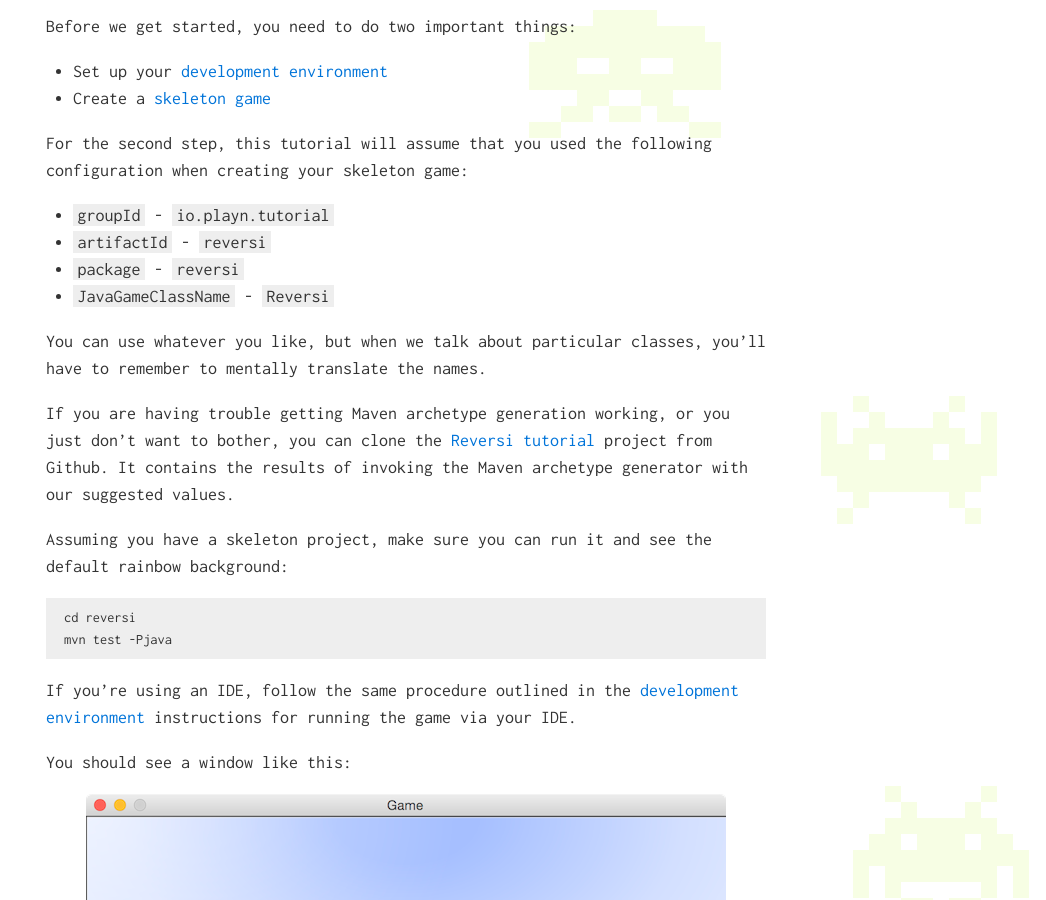
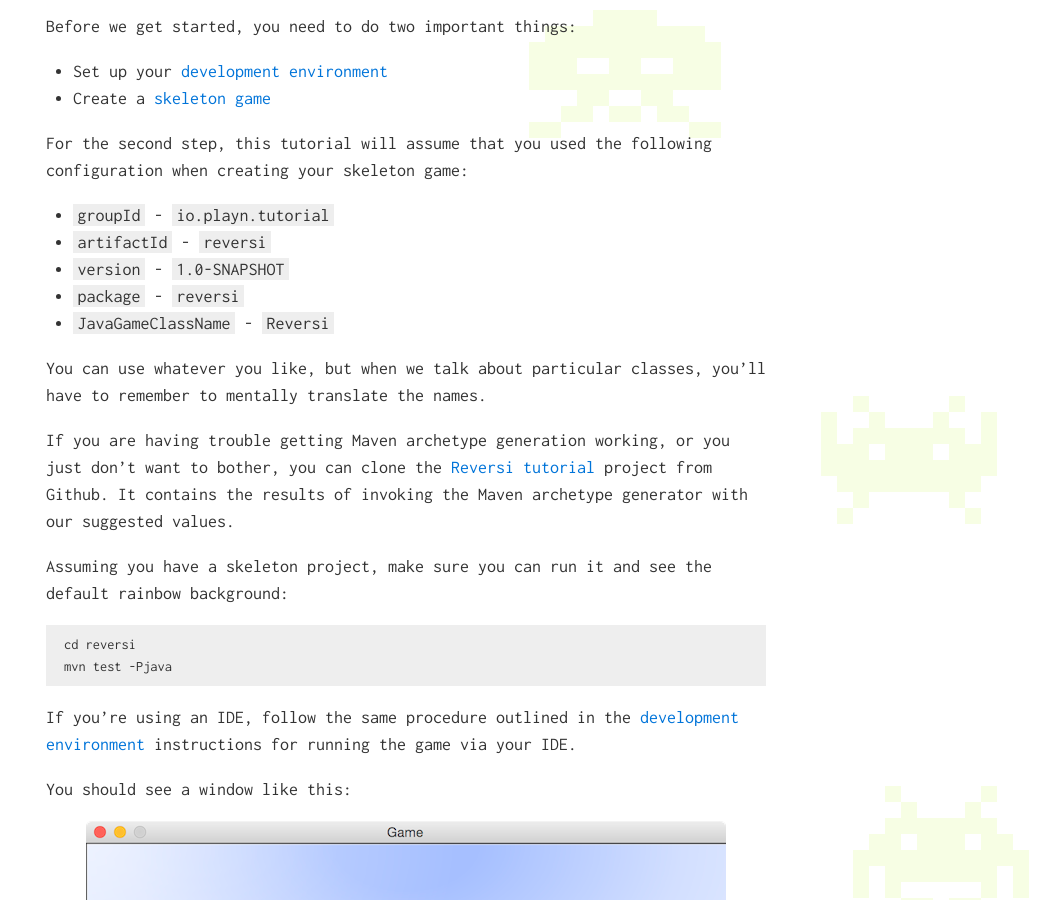
Before and after one commit to playn/playn.github.io, a Jekyll site: the page built from docs/reversi-tutorial.md, in a window 1280 px wide and 900 px high, scrolled down 374 px. Shown: the whole window, without its empty margins (234-1280 px from the left). Built offline with Jekyll 4.4.1, drawn with Linux system fonts in a browser that asks for light colours; Markdown is read by kramdown in place of the engine named in the settings.

Commit message:
Set version when creating skeleton
While not strictly needed (the default value is ok) not mentioning this is confusing.

```diff
--- a/docs/reversi-tutorial.md
+++ b/docs/reversi-tutorial.md
@@ -24,6 +24,7 @@ creating your skeleton game:
 
 * `groupId` - `io.playn.tutorial`
 * `artifactId` - `reversi`
+* `version` - `1.0-SNAPSHOT`
 * `package` - `reversi`
 * `JavaGameClassName` - `Reversi`
 
```
